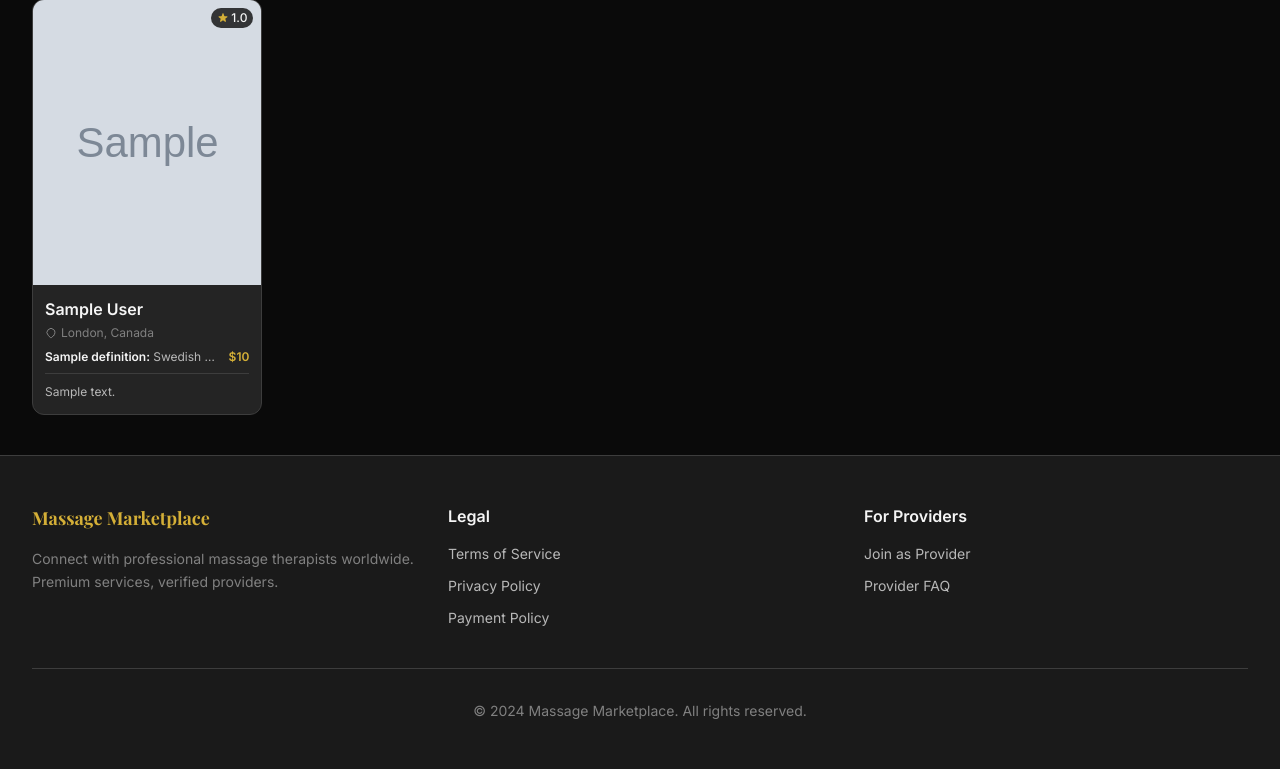
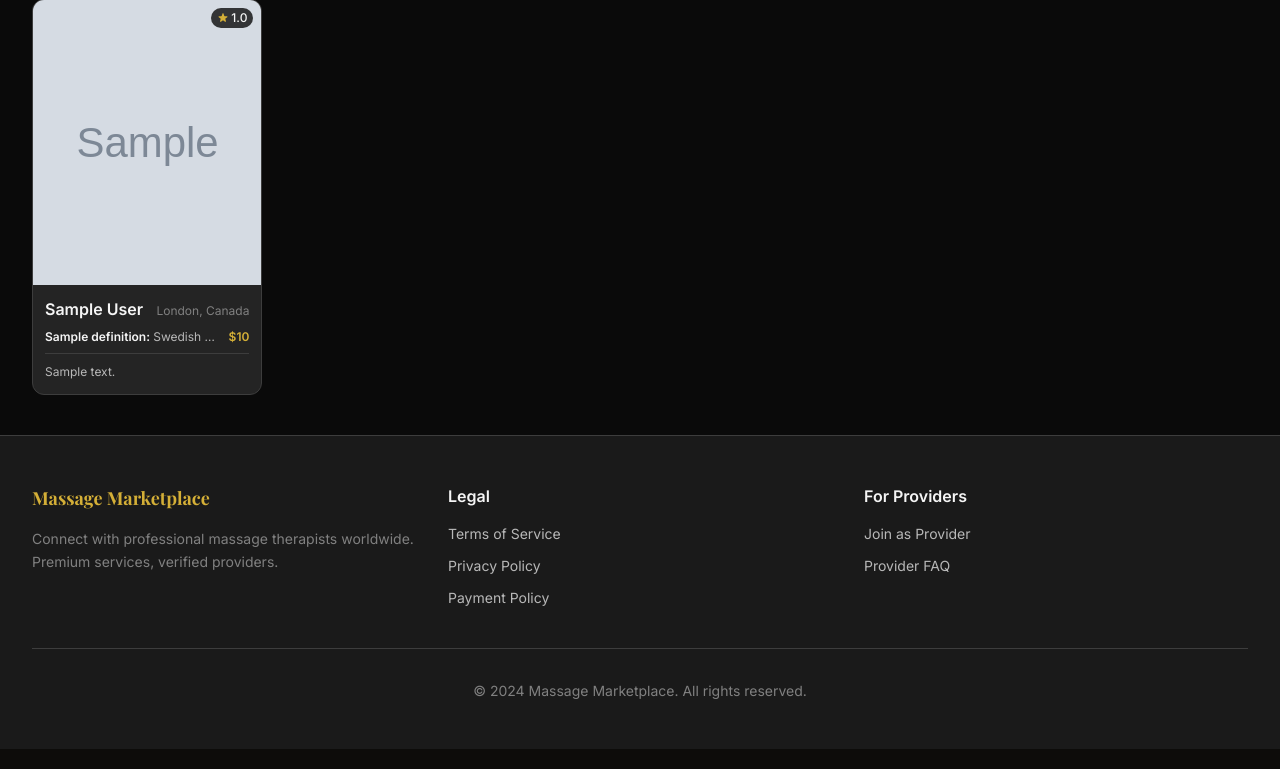
Before and after one commit to ivotripunovic/massage_marketplace, a Django app: page / in a window 1280 px wide. Shown: the part 62-831 px from the top of the page. Run offline with Django 5.2, Linux system fonts and the light colour scheme; data comes from the database, SQL or seed files in the repository; tables that the repository leaves empty hold one stand-in row (values such as "Sample post"); grey boxes marked "Sample" are stand-in pictures; some libraries are stand-ins or nearby versions.

Commit message:
Top up ui

```diff
--- a/marketplace/templates/clients/provider_list.html
+++ b/marketplace/templates/clients/provider_list.html
@@ -117,20 +117,17 @@
 
             <!-- Provider Info -->
             <div class="p-3 w-2/3 sm:w-full order-1 sm:order-2">
-                <!-- Name -->
-                <h3 class="font-semibold text-base text-text-primary group-hover:text-gold transition-colors truncate mb-1">
-                    {{ provider.get_name }}
-                </h3>
-
-                <!-- Location -->
-                {% if provider.city or provider.country %}
-                <div class="flex items-center gap-1 text-text-muted text-xs mb-2 truncate">
-                    <svg class="w-3 h-3 flex-shrink-0" fill="none" stroke="currentColor" viewBox="0 0 24 24">
-                        <path stroke-linecap="round" stroke-linejoin="round" stroke-width="2" d="M17.657 16.657L13.414 20.9a1.998 1.998 0 01-2.827 0l-4.244-4.243a8 8 0 1111.314 0z"></path>
-                    </svg>
-                    <span class="truncate">{% if provider.city %}{{ provider.city.name }}{% endif %}{% if provider.city and provider.country %}, {% endif %}{% if provider.country %}{{ provider.country.name }}{% endif %}</span>
+                <!-- Name & Location -->
+                <div class="flex items-baseline justify-between gap-1.5 mb-1 min-w-0">
+                    <h3 class="font-semibold text-base text-text-primary group-hover:text-gold transition-colors truncate flex-shrink-0 max-w-[60%]">
+                        {{ provider.get_name }}
+                    </h3>
+                    {% if provider.city or provider.country %}
+                    <span class="text-text-muted text-xs truncate">
+                        {% if provider.city %}{{ provider.city.name }}{% endif %}{% if provider.city and provider.country %}, {% endif %}{% if provider.country %}{{ provider.country.name }}{% endif %}
+                    </span>
+                    {% endif %}
                 </div>
-                {% endif %}
 
                 <!-- Two-column: Attributes (left) | Services (right) -->
                 <div class="flex gap-3 mt-2">
```
